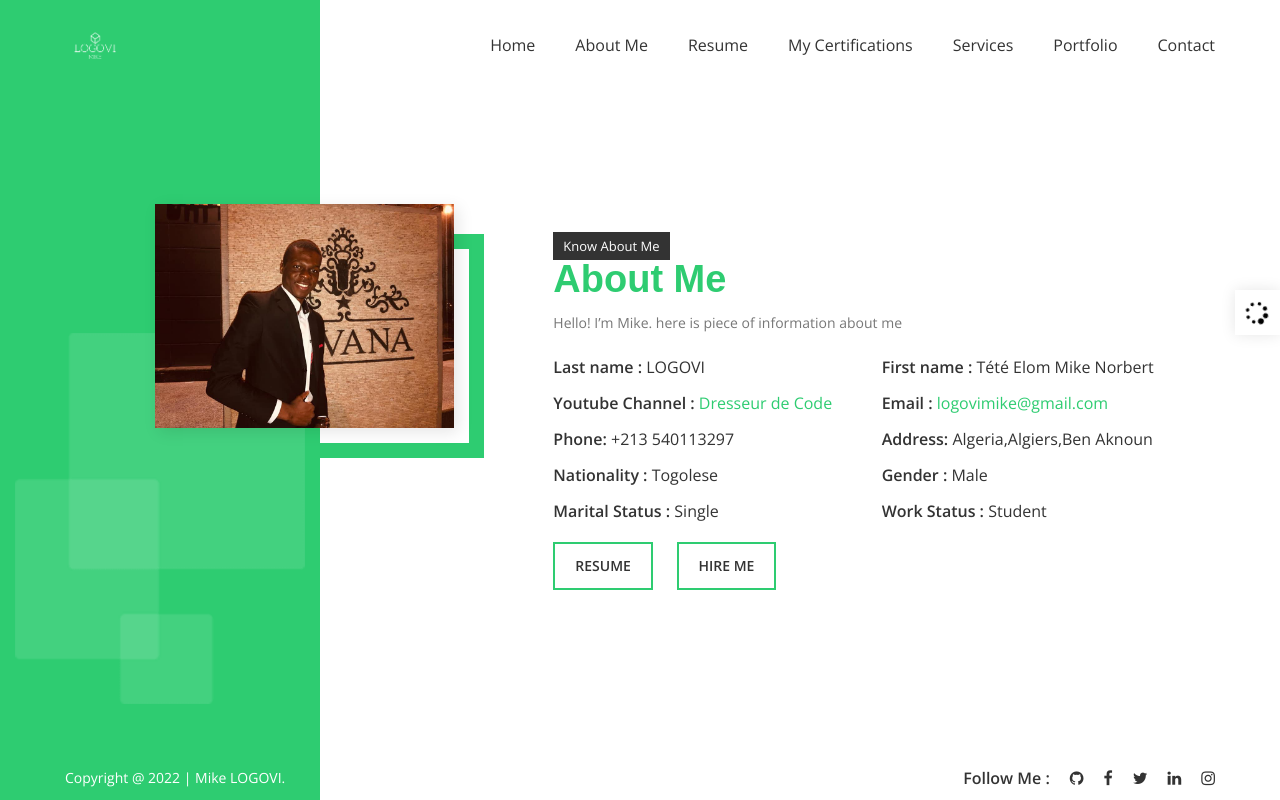
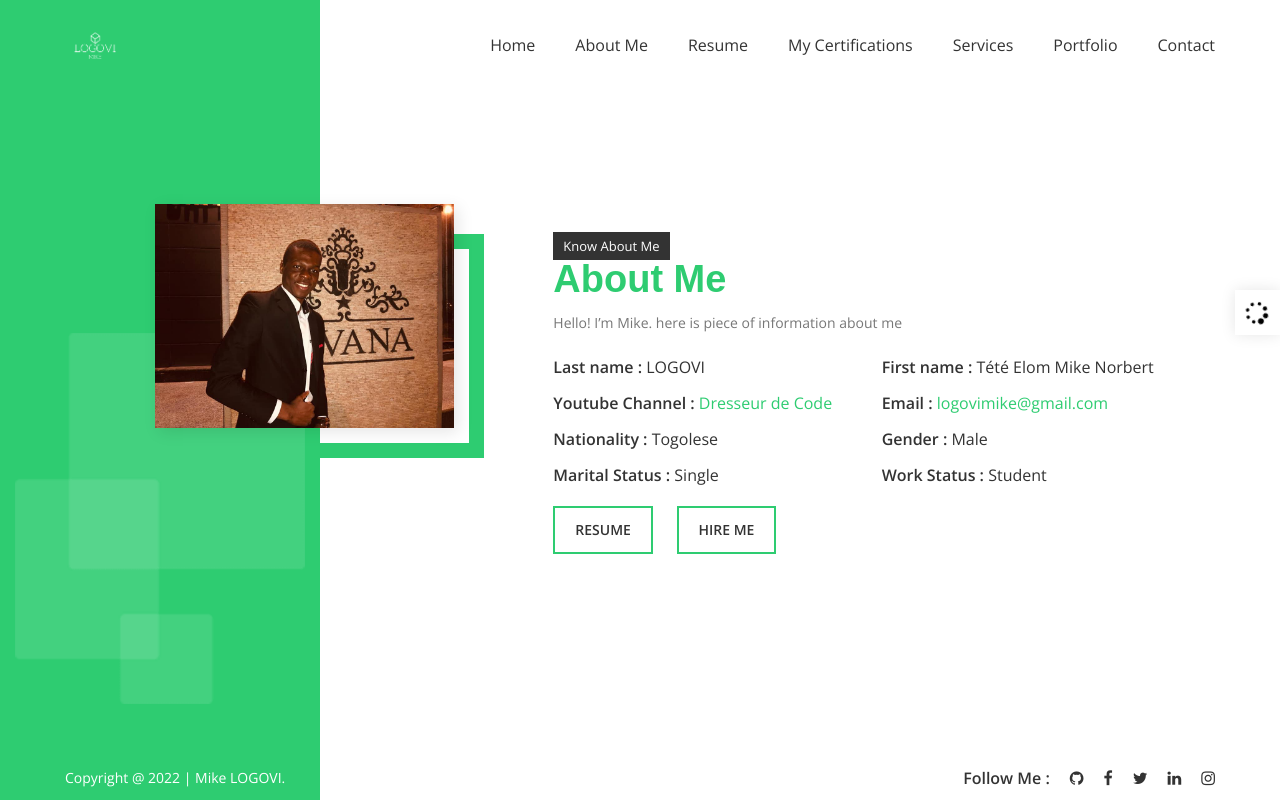
Before and after one commit to MikeLogovi/mikecv, a Django app: template personal/templates/about.html in a window 1280 px wide. Run offline with Django 3.2, Linux system fonts and the light colour scheme; the template is opened without the code that fills it, so the values that code supplies are empty; some libraries are stand-ins or nearby versions; some web fonts are replaced.

Commit message:
Update about.html

```diff
--- a/personal/templates/about.html
+++ b/personal/templates/about.html
@@ -34,8 +34,6 @@
                                         <li> <span class="iq-tw-6">{% trans 'First name' %} :</span> Tété Elom Mike Norbert</li>
                                         <li> <span class="iq-tw-6">{% trans 'Youtube Channel' %} :</span> <a href="https://www.youtube.com/channel/UCFYKCnjoJvpSgw6MjolnEBQ?view_as=subscriber" target="_blank">Dresseur de Code</a></li>
                                         <li> <span class="iq-tw-6">Email :</span> <a href="mailto:logovimike@gmail.com">logovimike@gmail.com</a></li>
-                                        <li> <span class="iq-tw-6">{% trans 'Phone' %}:</span> +213 540113297</li>
-                                        <li> <span class="iq-tw-6">{% trans 'Address' %}:</span> Algeria,Algiers,Ben Aknoun</li>
                                         <li> <span class="iq-tw-6">{% trans 'Nationality' %} :</span> {% trans 'Togolese' %}</li>
                                         <li><span class="iq-tw-6">{% trans 'Gender' %} :</span> {% trans 'Male' %}</li>
                                         <li><span class="iq-tw-6">{% trans 'Marital Status' %} :</span> {% trans 'Single' %}</li>
```
